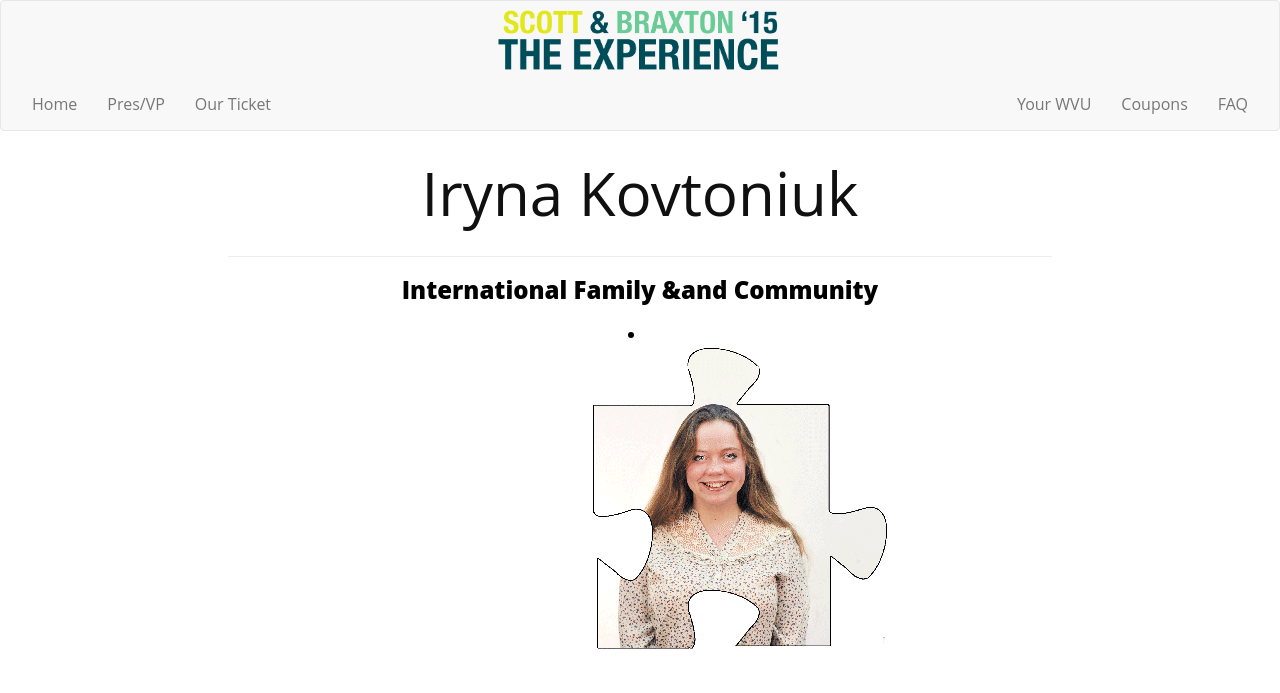
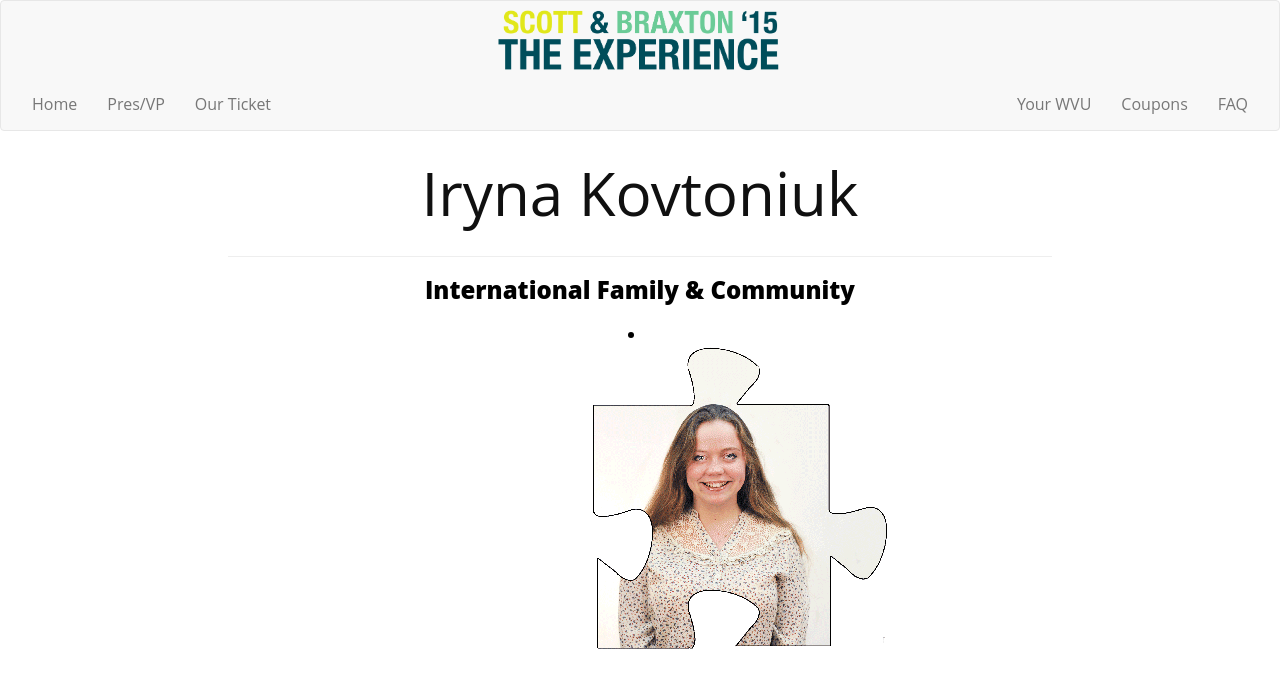
Before and after one commit to WVUExperience/WVUExperience, a plain HTML site: page iryna.html in a window 1280 px wide. Shown: the top 693 px of the page. Drawn offline with nearby package versions, Linux system fonts and the light colour scheme.

Commit message:
fix small issue

```diff
--- a/iryna.html
+++ b/iryna.html
@@ -52,7 +52,7 @@
           <div class="col-lg-8 col-lg-offset-2 text-center">
           <h7>Iryna Kovtoniuk <strong><hr></strong>
           </h7>
-        <h2>International Family &and Community
+        <h2>International Family &amp; Community
         </h2>
     </div>
     </div>
```
